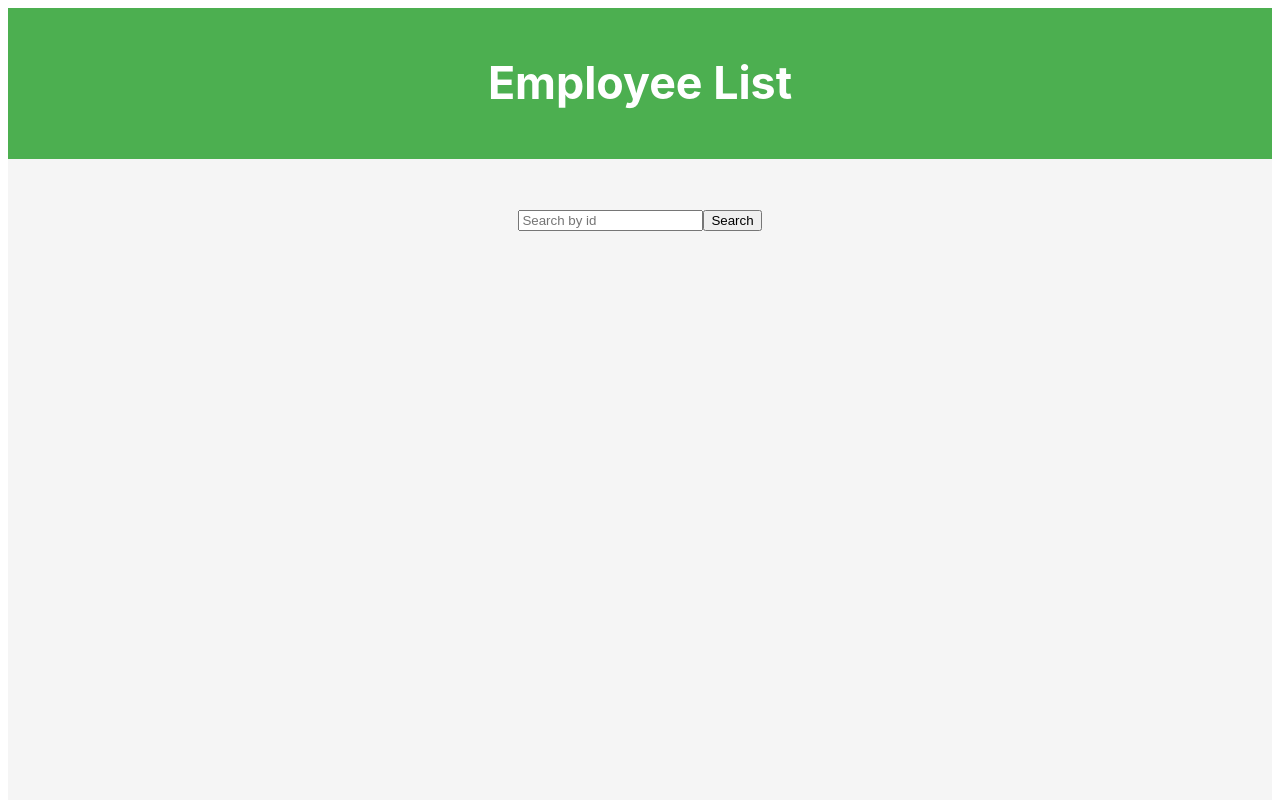
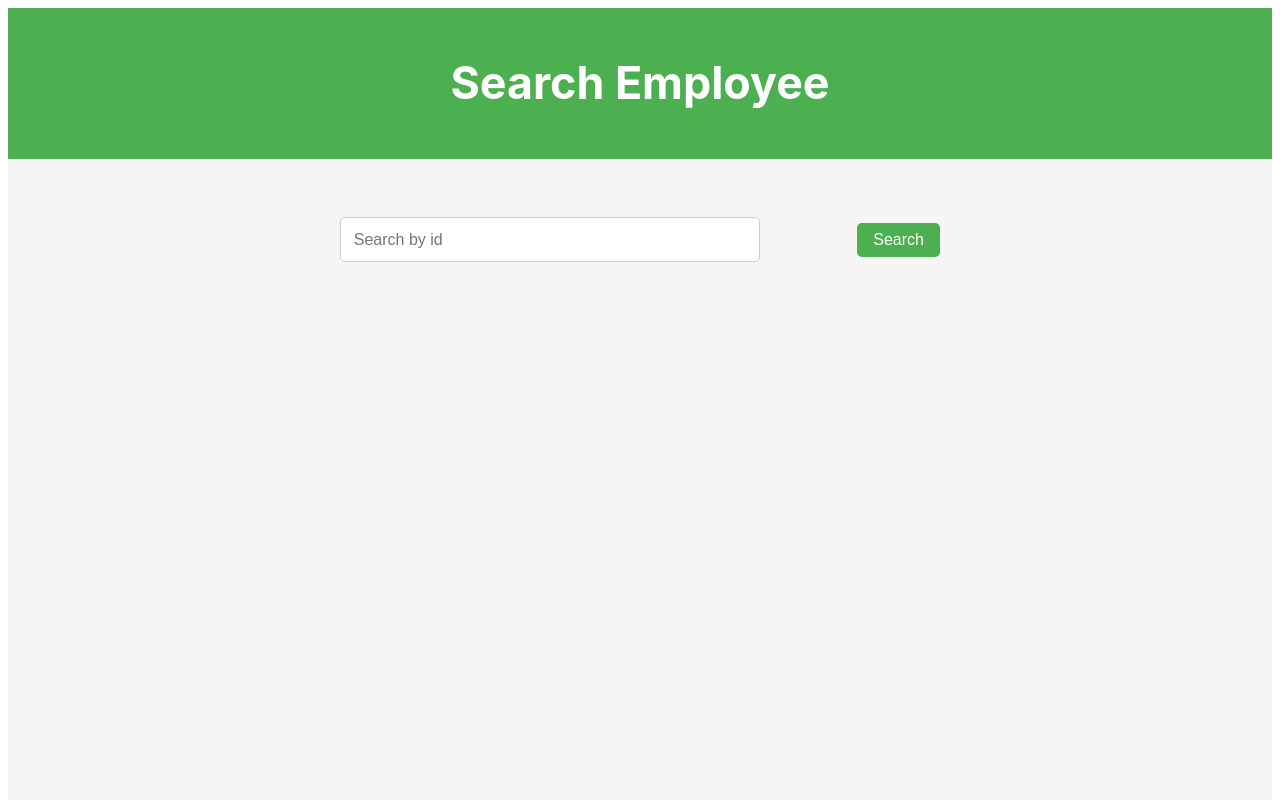
Before and after one commit to fathimamarsheenakp/Employee-Management-System, a React (Vite) app in the folder FrontEnd/: page /search in a window 1280 px wide. Shown: the top 800 px of the page. Built offline with nearby package versions, Linux system fonts and the light colour scheme.

Commit message:
Updated Search.jsx

```diff
--- a/FrontEnd/src/pages/Search.jsx
+++ b/FrontEnd/src/pages/Search.jsx
@@ -3,25 +3,75 @@ import React, { useState } from 'react'
 export default function Search() {
 
   const [id, setId] = useState('');
+  const [employee, setEmployee] = useState(null);
+  const [error, setError] = useState(''); // Error message from the server
+
+  const handleSubmit = (e) => {
+    e.preventDefault(); // Prevent page reload on form submit
+
+    if (!id.trim()) {
+      setError('Please enter a valid ID.');
+      setEmployee(null);
+      return;
+    }
+
+    // Fetch employee details from the server
+    fetch(`http://localhost:9090/api/employee/get/${id}`)
+      .then((response) => {
+        if (!response.ok) {
+          throw new Error('Employee not found');
+        }
+        return response.json();
+      })
+      .then((data) => {
+        setEmployee(data); // Set employee details
+        setError(''); // Clear any previous error
+      })
+      .catch((error) => {
+        console.error('Error fetching employee:', error);
+        setEmployee(null);
+        setError('Employee not found');
+      })
+  }
 
   return (
     <div className='home-container'>
       <header className="header">
         <div className="header-content">
-          <h1>Employee List</h1>
+          <h1>Search Employee</h1>
         </div>
       </header>
       <main className="main-content">
         <section className='welcome-section'>
-          <form>
+          <form onSubmit={handleSubmit}>
+            <div className='form-group'>
                 <input
                   value={id}
                   onChange={(e) => setId(e.target.value)}
                   type="text"
                   placeholder="Search by id"
                 />
-            <button>Search</button>
+                <button type='submit' className='search-button'>
+                  Search
+                </button>
+            </div>
           </form>
+
+          {error && <p className='error-message'>{error}</p>}
+
+          {/* Display employee details */}
+          {employee && (
+            <div className='employee-details'>
+              <h2>Employee Details</h2>
+              {/* <p><strong>ID:</strong> {employee.id}</p> */}
+              <p><strong>Name:</strong> {employee.name}</p>
+              <p><strong>Salary:</strong> {employee.salary}</p>
+              <p><strong>Phone:</strong> {employee.phone}</p>
+              <p><strong>Email:</strong> {employee.email}</p>
+              <p><strong>Address:</strong> {employee.address}</p>
+            </div>
+          )}
+
         </section>
       </main>
 
```
Lines whose indentation alone changed are shown as unchanged.
